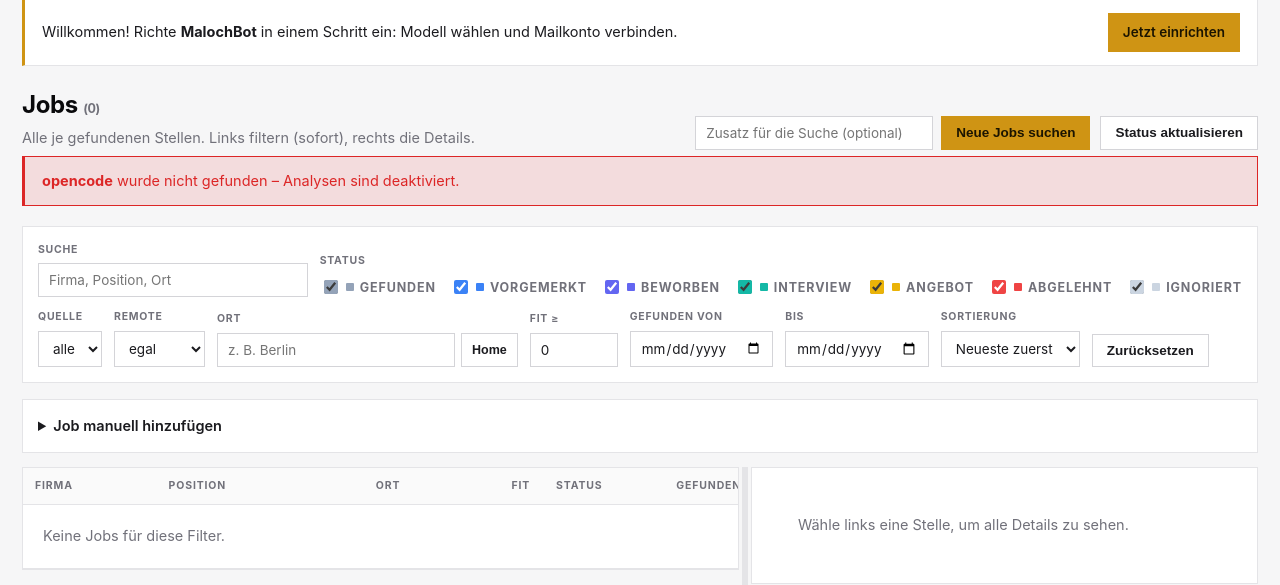
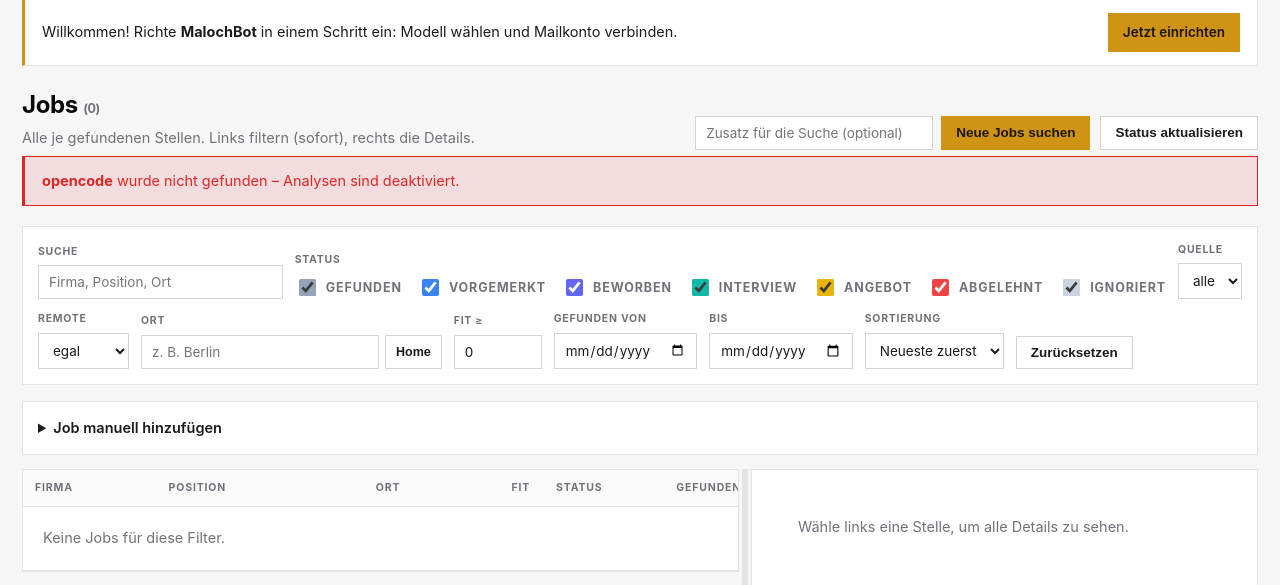
Before and after one commit to 3p1cball-code/MalochBot, a FastAPI app: page / in a window 1280 px wide. Shown: the part 90-675 px from the top of the page. Run offline with FastAPI, Linux system fonts and the light colour scheme; data comes from the database, SQL or seed files in the repository; data that the repository does not hold is empty.

Commit message:
Job-Filter: groessere Status-Checkboxen, Farbkaestchen entfernt

```diff
--- a/app/static/app.css
+++ b/app/static/app.css
@@ -360,10 +360,9 @@ footer.container { color: var(--muted); }
 header.nav .brand img.mark { display: block; width: 22px; height: 22px; border: 1px solid var(--line-strong); }
 
 /* Status-Filter als Checkboxen */
-.status-checks { display: flex; flex-wrap: wrap; gap: 6px 14px; padding-top: 3px; }
-.status-checks .chk { display: flex; align-items: center; gap: 5px; font-size: 12.5px; cursor: pointer; white-space: nowrap; color: var(--muted); }
-.status-checks input { width: 14px; height: 14px; }
-.status-checks .chk-dot { width: 8px; height: 8px; border-radius: 1px; display: inline-block; margin-right: 1px; }
+.status-checks { display: flex; flex-wrap: wrap; gap: 8px 16px; padding-top: 3px; }
+.status-checks .chk { display: flex; align-items: center; gap: 7px; font-size: 12.5px; cursor: pointer; white-space: nowrap; color: var(--muted); }
+.status-checks input { width: 17px; height: 17px; }
 
 /* Dokument: Fuer-Suche-Toggle */
 .use-toggle { display: inline-flex; align-items: center; gap: 8px; font-size: 12px; font-weight: 700;
--- a/app/templates/jobs.html
+++ b/app/templates/jobs.html
@@ -27,7 +27,7 @@
       <input id="f-q" placeholder="{{ t('common.company') }}, {{ t('common.position') }}, {{ t('common.location') }}"></div>
     <div class="field"><label>{{ t('common.status') }}</label>
       <div class="status-checks">
-        {% for s in statuses %}<label class="chk"><input type="checkbox" class="f-status" value="{{ s }}" checked style="accent-color: {{ status_colors[s] }}"> <span class="chk-dot" style="background: {{ status_colors[s] }}"></span>{{ status_labels[s] }}</label>{% endfor %}
+        {% for s in statuses %}<label class="chk"><input type="checkbox" class="f-status" value="{{ s }}" checked style="accent-color: {{ status_colors[s] }}">{{ status_labels[s] }}</label>{% endfor %}
       </div>
     </div>
     <div class="field"><label>{{ t('common.source') }}</label><select id="f-source"><option value="">{{ t('common.all') }}</option>
```
